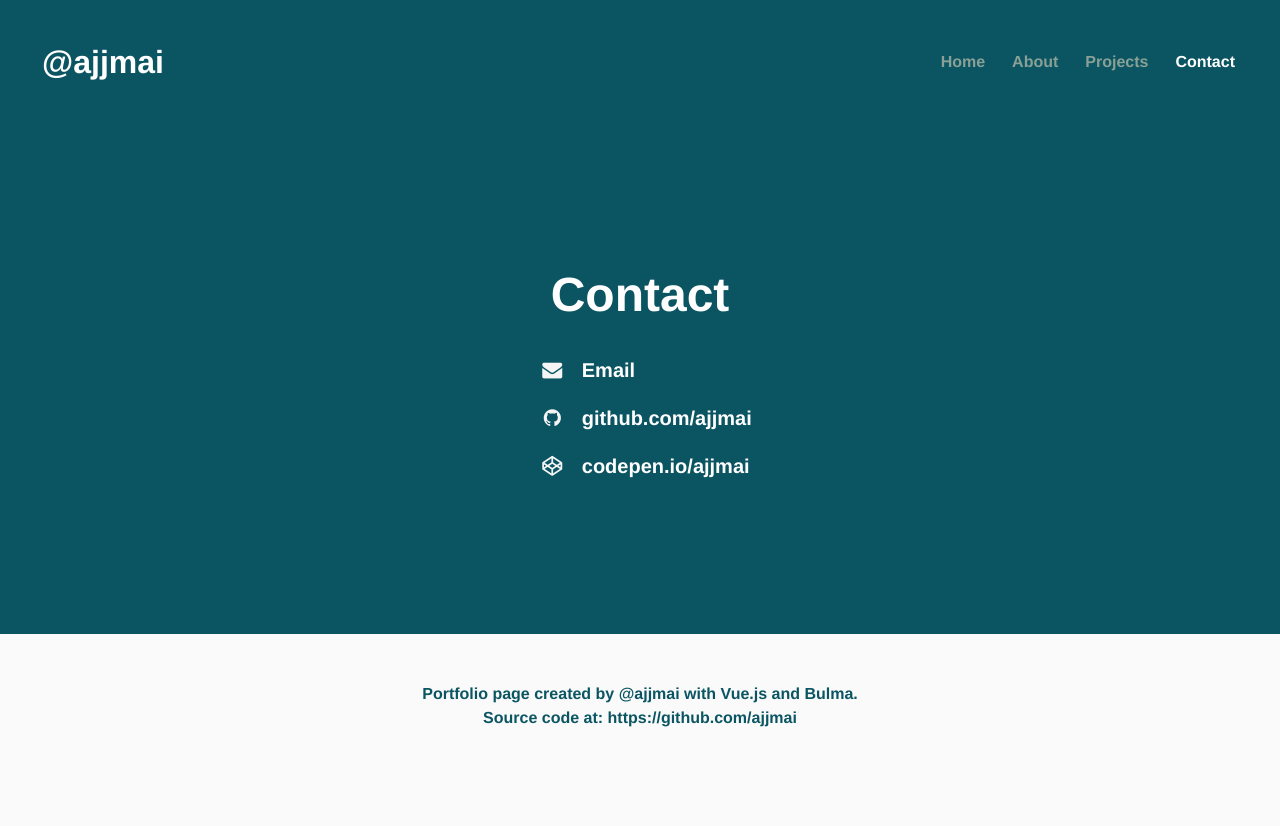
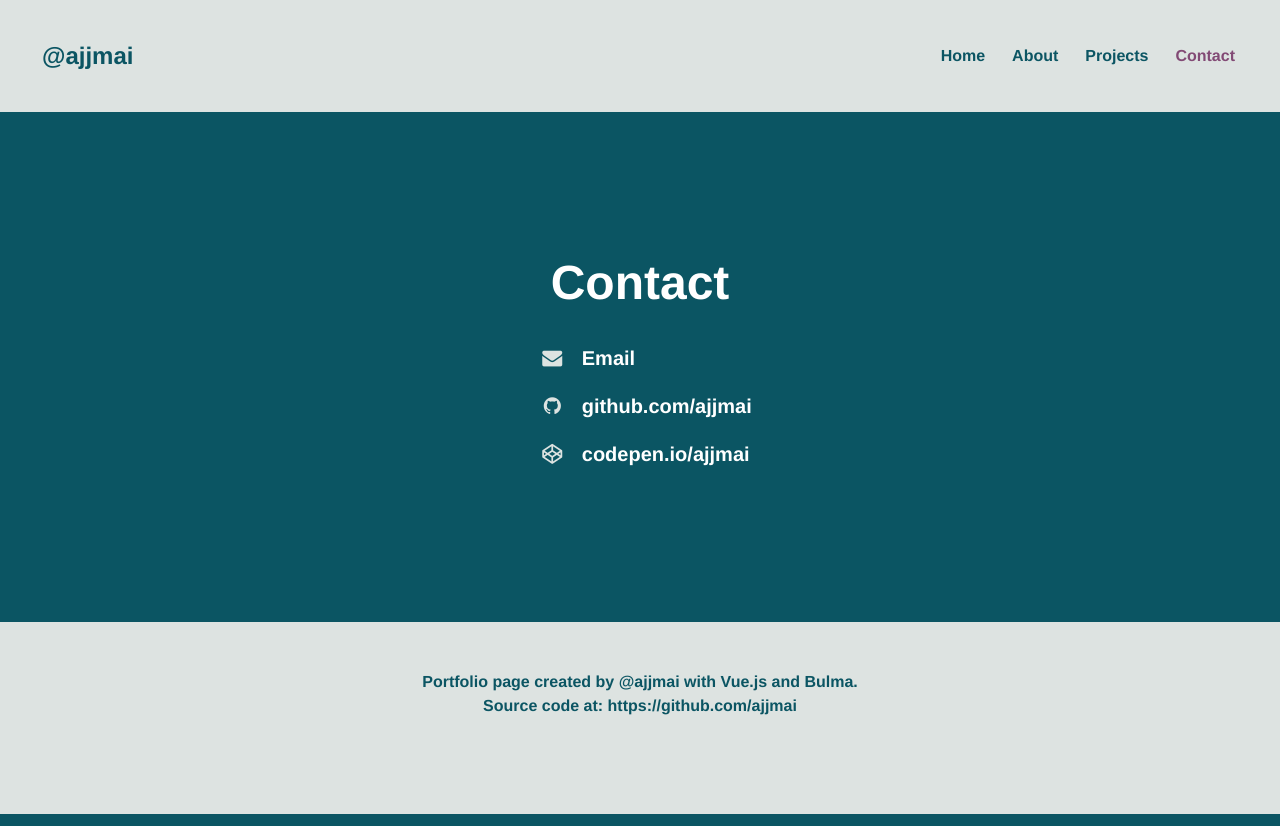
Before and after one commit to ajjmai/portfolio.github.io, a Vue app: page /contact in a window 1280 px wide. Built offline with nearby package versions, Linux system fonts and the light colour scheme.

Commit message:
add navbar toggle

```diff
--- a/src/App.vue
+++ b/src/App.vue
@@ -20,8 +20,9 @@ export default {
 </script>
 
 <style lang="scss">
-$primary: #0b5563;
+$light: #dde3e1;
 $body-background-color: #0b5563;
+$footer-background-color: $light;
 @import "~bulma/bulma.sass";
 
 #app {
@@ -38,27 +39,24 @@ $body-background-color: #0b5563;
   #logo,
   a {
     font-weight: bold;
-    color: #88a096;
+    color: #0b5563;
     margin-right: 3px;
 
     &.router-link-exact-active {
-      color: white;
-      background-color: #0b5563;
+      color: #824a75;
     }
-  }
-  a:hover {
-    background-color: #0d6b7e;
   }
 }
 
-#nav #logo,
+#nav #logo {
+  color: #0b5563;
+}
 .title,
 .subtitle {
   color: white;
 }
 
 footer {
-  background-color: 88a096;
   color: #0b5563;
   a {
     color: #0b5563;
--- a/src/components/Navigation.vue
+++ b/src/components/Navigation.vue
@@ -1,24 +1,22 @@
 <template>
-  <nav
-    id="nav"
-    class="navbar is-primary"
-    role="navigation"
-    aria-label="main navigation"
-  >
+  <nav id="nav" class="navbar is-light" role="navigation" aria-label="main navigation">
     <div class="navbar-brand">
-      <p id="logo" class="navbar-item is-size-3">@ajjmai</p>
+      <p id="logo" class="navbar-item is-size-4">@ajjmai</p>
       <a
         role="button"
-        class="navbar-burger burger"
+        class="navbar-burger"
         aria-label="menu"
         aria-expanded="false"
+        data-target="navbar-menu"
+        v-bind:class="{ 'is-active': showNav }"
+        @click="showNav = !showNav"
       >
         <span aria-hidden="true"></span>
         <span aria-hidden="true"></span>
         <span aria-hidden="true"></span>
       </a>
     </div>
-    <div class="navbar-menu">
+    <div id="navbar-menu" class="navbar-menu" v-bind:class="{ 'is-active': showNav }">
       <div class="navbar-end">
         <router-link to="/" class="navbar-item">Home</router-link>
         <router-link to="/about" class="navbar-item">About</router-link>
@@ -28,3 +26,15 @@
     </div>
   </nav>
 </template>
+
+<script>
+
+export default {
+  name: "Navigation",
+  data: function() {
+    return {
+      showNav: false
+    };
+  }
+};
+</script>
--- a/src/views/Contact.vue
+++ b/src/views/Contact.vue
@@ -1,13 +1,21 @@
 <template>
   <section class="hero is-medium">
-    <div id="contact" class="hero-body">
+    <div id="contact" class="hero-body is-medium">
       <h1 class="title is-1">Contact</h1>
       <div class="columns is-centered">
         <div class="column is-narrow">
           <ContactInfo icon="fa fa-envelope" href="mailto:a@a.fi" type="Email" />
           <!-- <ContactInfo icon="fa fa-linkedin" href="address" type="LinkedIn" /> -->
-          <ContactInfo icon="fa fa-github" href="https://github.com/ajjmai" type="github.com/ajjmai" />
-          <ContactInfo icon="fa fa-codepen" href="https://codepen.io/ajjmai" type="codepen.io/ajjmai" />
+          <ContactInfo
+            icon="fa fa-github"
+            href="https://github.com/ajjmai"
+            type="github.com/ajjmai"
+          />
+          <ContactInfo
+            icon="fa fa-codepen"
+            href="https://codepen.io/ajjmai"
+            type="codepen.io/ajjmai"
+          />
         </div>
       </div>
     </div>
```
